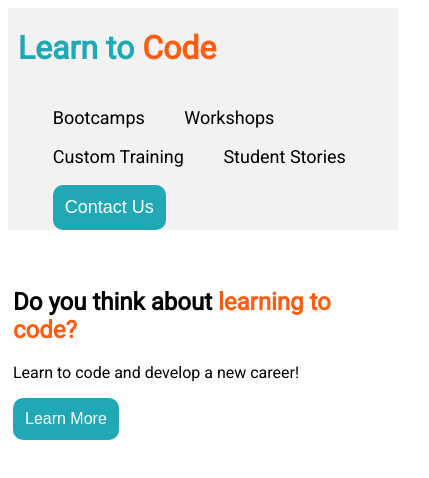
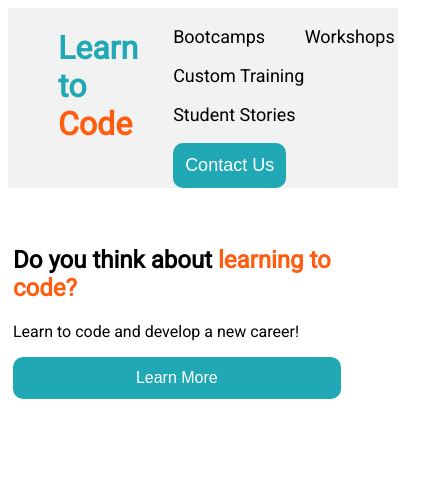
Before and after one commit to AndrewNadratowski/-Nadratowski-Part-one, a plain HTML site: page index.html in a window 390 px wide. Shown: the whole page, 429 px wide, since content can reach past the window. Drawn offline with Linux system fonts and the light colour scheme.

Commit message:
Update style.css

```diff
--- a/css/style.css
+++ b/css/style.css
@@ -1,9 +1,3 @@
-/* This is my first project so I'm sorry my coding isn't organized the best. I had a few
-problems using the media queries to make this page stacked on mobile. I managed to remove the image, however
-I could not get the website to stack exactly like the example. Though, it is still responsive on mobile,
-visible, and not overlapping. I don't have enough time before it's due to test it out anymore to try and get it
-exact, so I have to turn it in as is. I can promise you that I am dedicating everything to learn and take this
-course seriously, I don't want my mobile layout to be the death of me.*/
 body{
     font-family: 'Roboto', sans-serif;
     width: 100%;
@@ -18,15 +12,16 @@ header::after {
     clear: both;
 }
 .container{
+    display: flex;
     width: 95%;
-    margin: 0 auto;
-    display: block
+    margin-left: 50px;
+    justify-content: space-between;
 }
+
 h1 {
     float: left;
 }
 nav {
-    float: right;
     font-size: large;
 }
 nav ul {
@@ -40,7 +35,7 @@ nav li {
     padding-top: 18px;
 }
 nav a{
-    color: black;
+    color: #000;
     text-decoration: none;
 }
 nav a:hover{
@@ -62,7 +57,7 @@ button {
     border-radius: 10px;
     padding: 12px;
     font-size: 1em;
-    color: white;
+    color: #fff;
     border-style: solid;
     cursor: pointer;
     border: none;
@@ -92,9 +87,26 @@ button:hover {
 {
     display: none;
 }
+.navigation {
+    display: flex;
+}
 @media only screen and (min-width: 768px) {
     .imagee
     {
         display: block;
     }
 }
+@media only screen and (max-width: 728px) {
+    .navigation
+    {
+       display: flex;
+       flex-direction:column;
+       text-align:start;
+}
+}
+@media only screen and (max-width: 728px) {
+    button
+    {
+       width: 100%;
+}
+}
```
